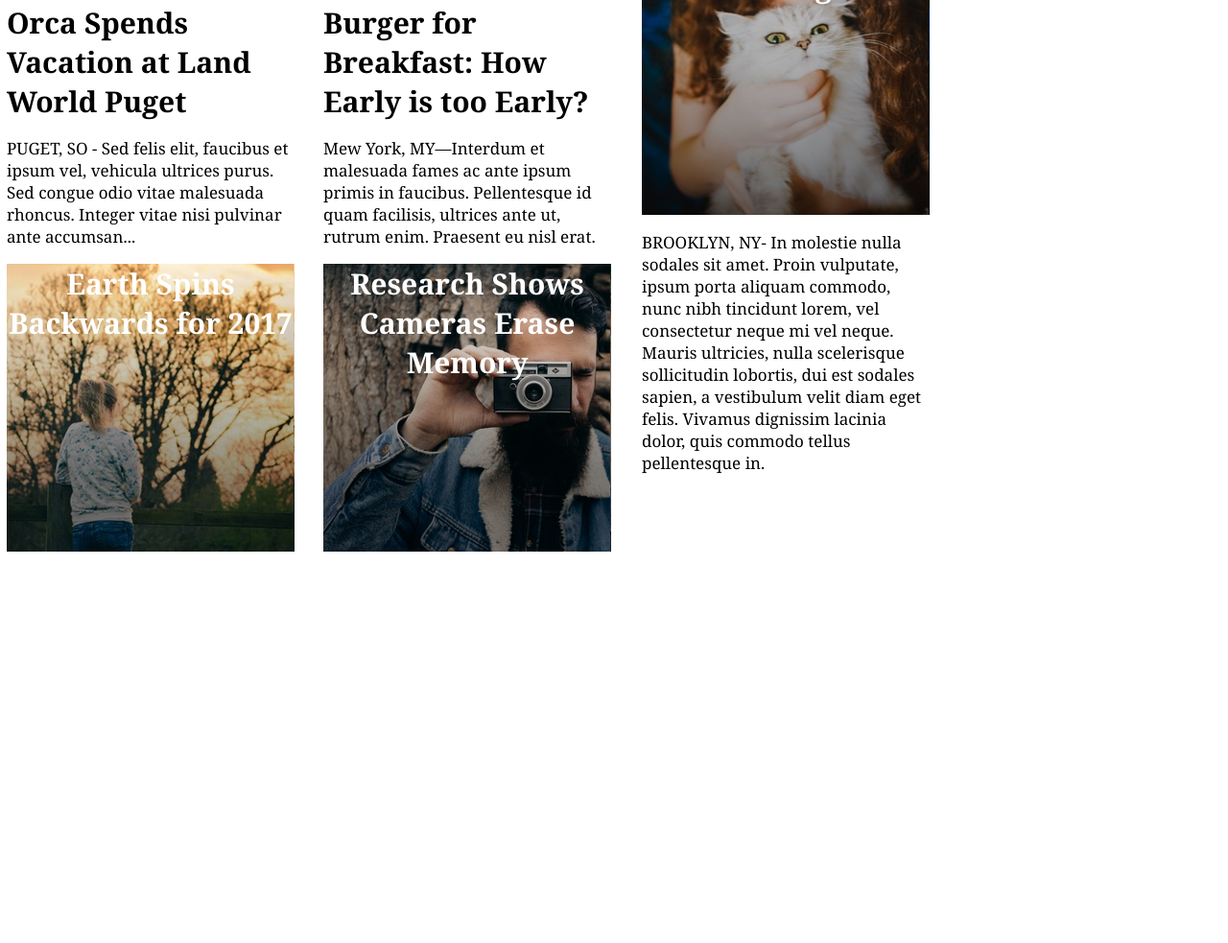
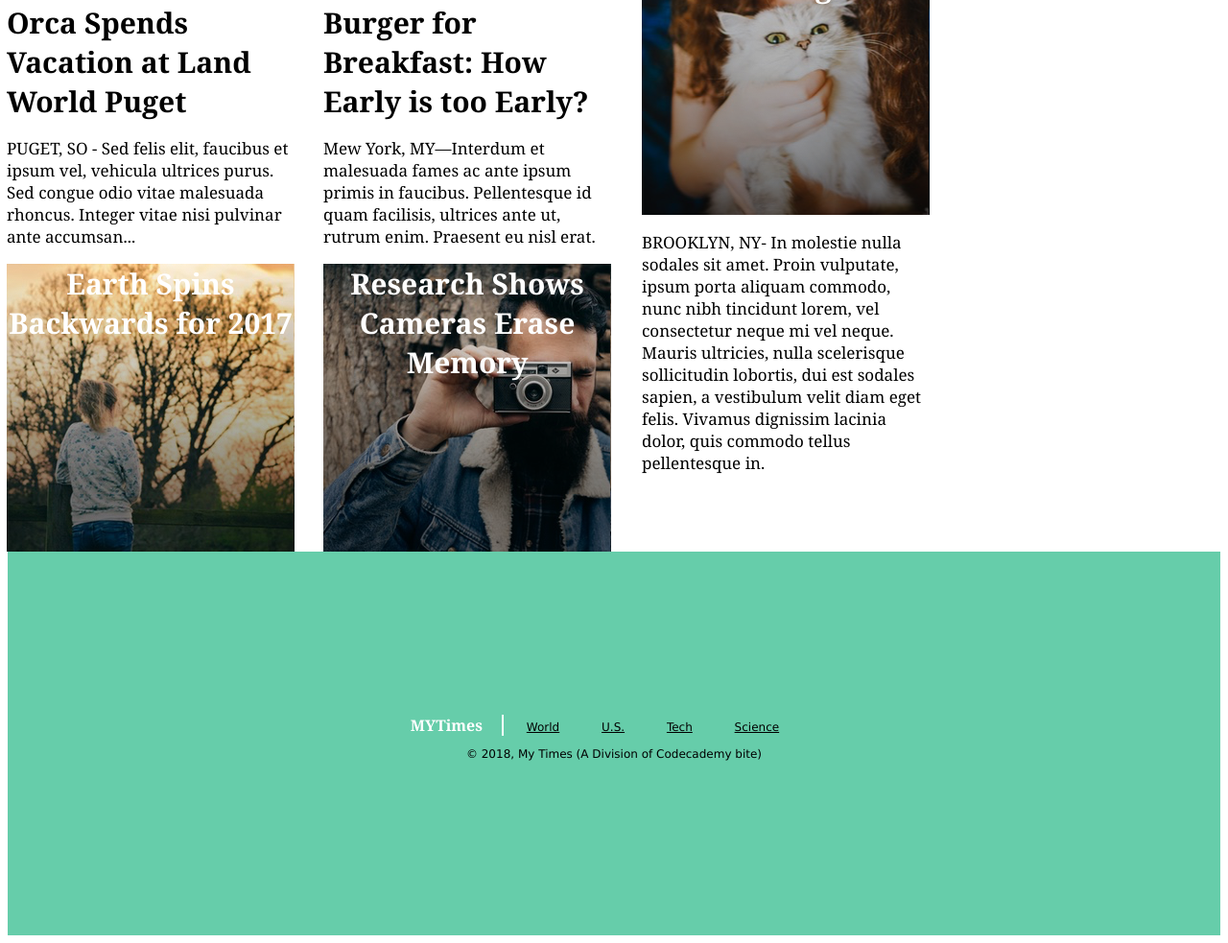
Before and after one commit to scobo1/my_times, a plain HTML site: page index.html in a window 1280 px wide. Shown: the part 725-1708 px from the top of the page at 96% size. Before the commit the page ends 1308 px from the top, so only its background shows below. Drawn offline with Linux system fonts and the light colour scheme.

Commit message:
Finished steps, now to fine-tune.

```diff
--- a/index.html
+++ b/index.html
@@ -52,7 +52,7 @@
   </div>
 
 
-
+  <!-- Second column -->
   <div class="column medium">
     <div class="stories">
       <div class="article">
@@ -68,6 +68,7 @@
     </div>
   </div>
 
+  <!-- News Bites (third column) -->
   <div class="column small">
     <img src="./resources/images/img-news-bite.png" alt="News Bites">
     <div class="news-bites">
@@ -78,9 +79,27 @@
       <span>Advertising Internet Online</span>
       <span>Illustration in Marketing Materials</span>
       <span>Finally a Top Secret Way You Can</span>
-
     </div>
   </div>
+
+</div>
+
+<!-- Footer -->
+<div class="footer">
+  <div class="nav">
+  <span class="mytimes">MYTimes</span>
+  <nav>
+    <span><a href="#">World</a></span>
+    <span><a href="#">U.S.</a></span>
+    <span><a href="#">Tech</a></span>
+    <span><a href="#">Science</a></span>
+  </nav>
+</div>
+<div class="copyright">
+    <p>&copy; 2018, My Times (A Division of Codecademy bite)</p>
+</div>
+</div>
+
 </div>
 
   </body>
--- a/resources/css/style.css
+++ b/resources/css/style.css
@@ -158,3 +158,38 @@ nav span a {
   padding: 10px 20px;
   text-align: left;
 }
+
+.footer {
+  display: flex;
+  flex-direction: column;
+  background-color: MediumAquamarine;
+  margin: auto;
+  font-family: Verdana;
+  font-size: 12px;
+  justify-content: center;
+  align-items: center;
+  height: 400px;
+
+}
+
+.footer .mytimes {
+  font-family: Georgia;
+  font-size: 16px;
+  font-weight: bold;
+  color: white;
+  border-right: 2px solid white;
+  text-align: left;
+  padding-right: 30px;
+}
+
+.footer .nav span {
+  padding: 0px 20px;
+}
+
+.footer nav {
+  justify-content: space-between;
+  display: inline-block;
+}
+
+.footer p {
+}
```
